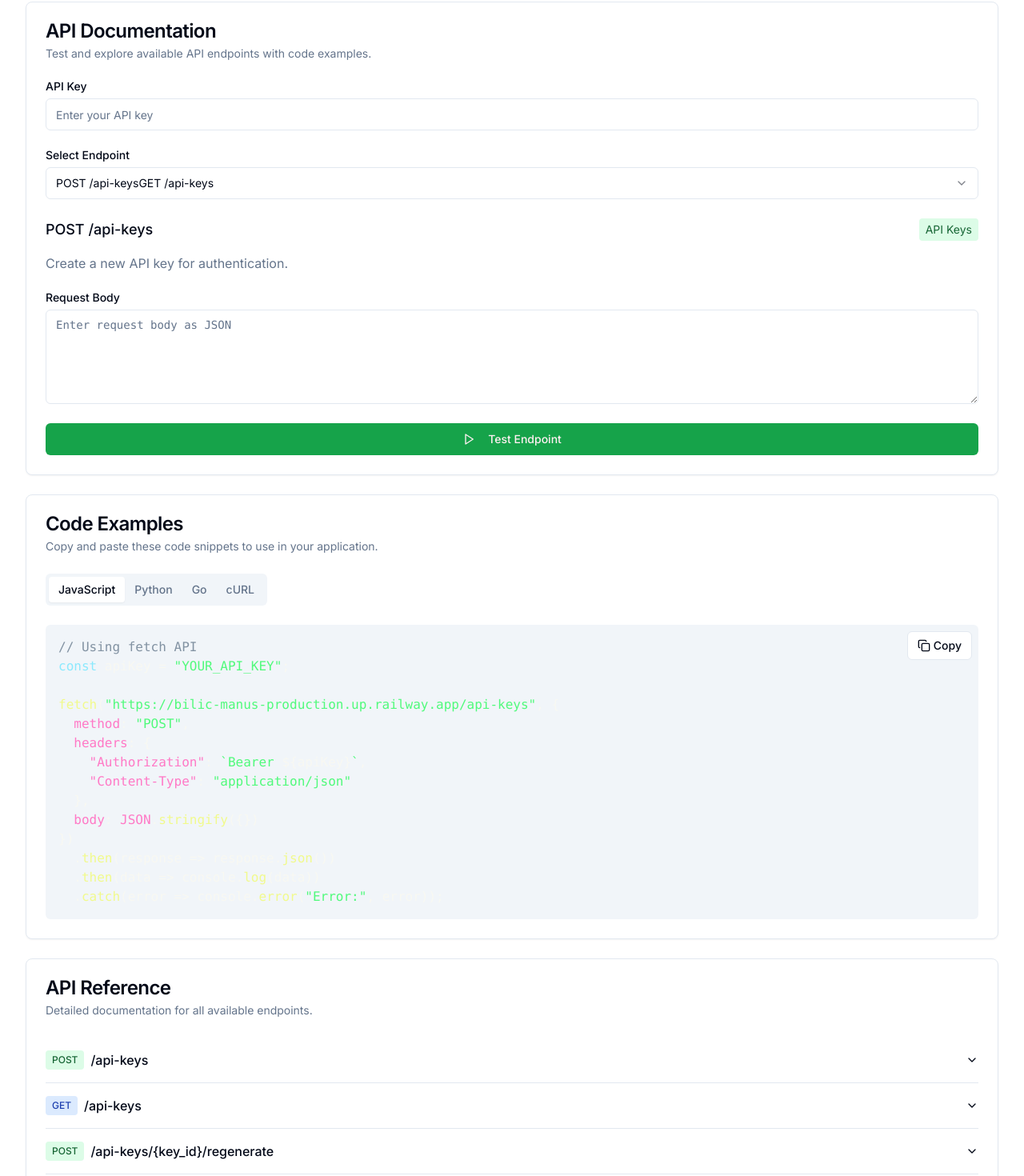
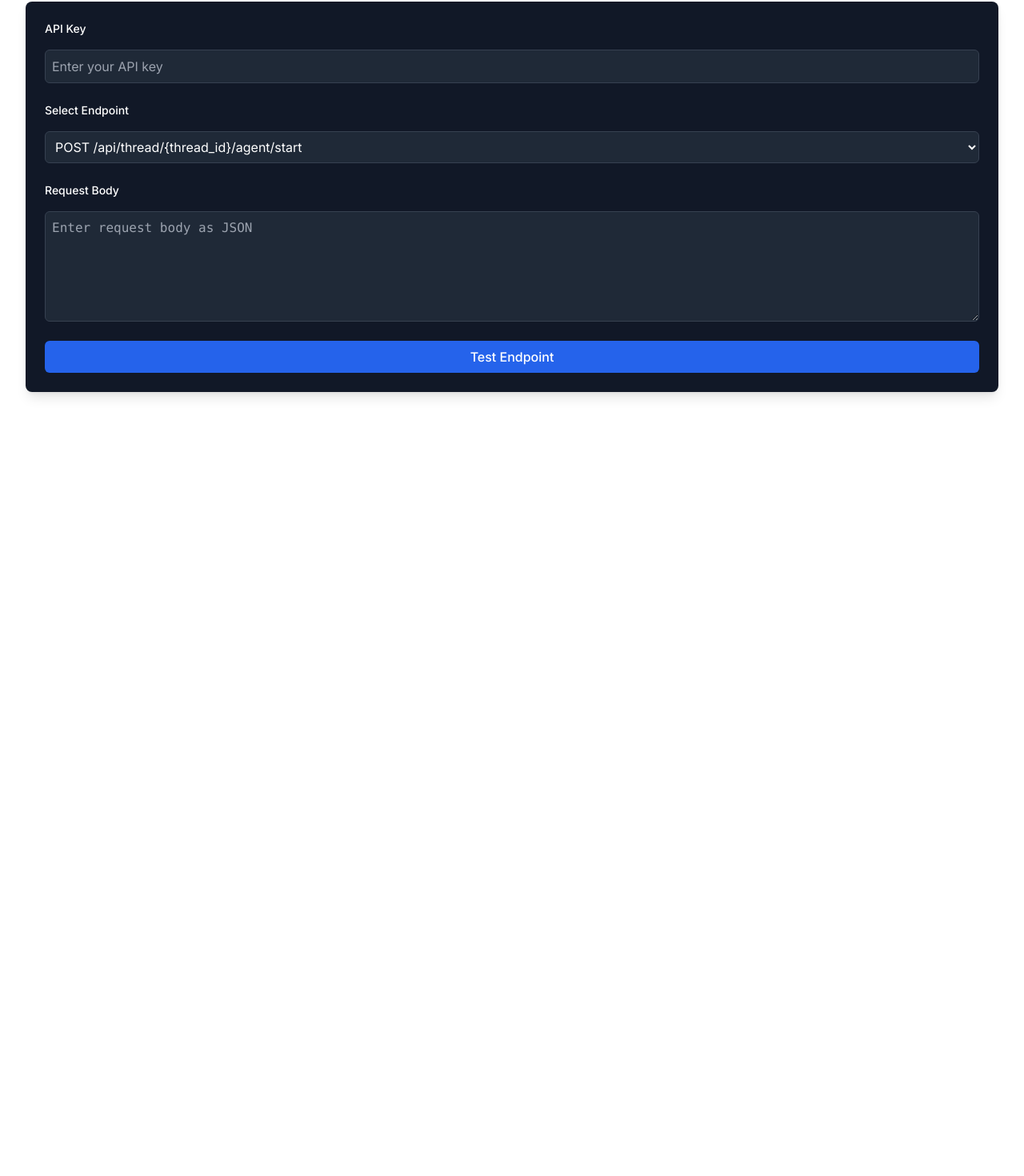
Before and after one commit to bilic-io/api-dashboard, a Next.js app: page /dashboard/docs in a window 1280 px wide. Shown: the part 199-1669 px from the top of the page at 80% size. After the commit the page ends 800 px from the top, so only its background shows below. Built offline with nearby package versions, Linux system fonts and the light colour scheme; sample sign-in values are in the browser's storage.

Commit message:
fix: bug fix and cleanup

```diff
--- a/components/api-documentation.tsx
+++ b/components/api-documentation.tsx
@@ -10,7 +10,7 @@ import { Textarea } from "@/components/ui/textarea"
 import { Select, SelectContent, SelectItem, SelectTrigger, SelectValue } from "@/components/ui/select"
 import { Copy, Play } from "lucide-react"
 import { useToast } from "@/hooks/use-toast"
-import { endpoints } from "@/lib/endpoints"
+import { updatedEndpoints as endpoints } from "@/lib/endpoints"
 import { CodeBlock } from "@/components/code-block"
 import { Accordion, AccordionContent, AccordionItem, AccordionTrigger } from "@/components/ui/accordion"
 
@@ -27,7 +27,7 @@ export function ApiDocumentation() {
     const endpoint = endpoints.find((e) => e.path === value)
     if (endpoint) {
       setSelectedEndpoint(endpoint)
-      setRequestBody(endpoint.defaultBody || "")
+      setRequestBody(endpoint.requestBody || "")
       setResponse(null)
     }
   }
@@ -195,195 +195,65 @@ func main() {
   }
 
   return (
-    <div className="grid gap-6 animate-fade-up">
-      <Card>
-        <CardHeader>
-          <CardTitle>API Documentation</CardTitle>
-          <CardDescription>Test and explore available API endpoints with code examples.</CardDescription>
-        </CardHeader>
-        <CardContent>
-          <div className="grid gap-6">
-            <div className="grid gap-2">
-              <Label htmlFor="api-key">API Key</Label>
-              <Input
+    <div className="grid gap-6 p-6 bg-gray-900 text-white rounded-lg shadow-lg">
+      <div className="grid gap-4">
+        <label htmlFor="api-key" className="text-sm font-medium">API Key</label>
+        <input
           id="api-key"
           type="password"
           placeholder="Enter your API key"
           value={apiKey}
           onChange={(e) => setApiKey(e.target.value)}
+          className="p-2 bg-gray-800 border border-gray-700 rounded-md focus:outline-none focus:ring-2 focus:ring-blue-500"
         />
       </div>
 
-            <div className="grid gap-2">
-              <Label htmlFor="endpoint">Select Endpoint</Label>
-              <Select onValueChange={handleEndpointChange} defaultValue={selectedEndpoint.path}>
-                <SelectTrigger>
-                  <SelectValue placeholder="Select an endpoint" />
-                </SelectTrigger>
-                <SelectContent>
+      <div className="grid gap-4">
+        <label htmlFor="endpoint" className="text-sm font-medium">Select Endpoint</label>
+        <select
+          id="endpoint"
+          onChange={(e) => handleEndpointChange(e.target.value)}
+          value={selectedEndpoint.path}
+          className="p-2 bg-gray-800 border border-gray-700 rounded-md focus:outline-none focus:ring-2 focus:ring-blue-500"
+        >
           {endpoints.map((endpoint) => (
-                    <SelectItem key={endpoint.path} value={endpoint.path}>
+            <option key={endpoint.path} value={endpoint.path}>
               {endpoint.method} {endpoint.path}
-                    </SelectItem>
+            </option>
           ))}
-                </SelectContent>
-              </Select>
+        </select>
       </div>
 
+      {selectedEndpoint.method !== "GET" && (
         <div className="grid gap-4">
-              <div className="flex items-center justify-between">
-                <h3 className="text-lg font-medium">
-                  {selectedEndpoint.method} {selectedEndpoint.path}
-                </h3>
-                <div className="text-sm px-2 py-1 rounded bg-green-100 text-green-800 dark:bg-green-900 dark:text-green-200">
-                  {selectedEndpoint.category}
-                </div>
-              </div>
-              <p className="text-muted-foreground">{selectedEndpoint.description}</p>
-            </div>
-
-            {(selectedEndpoint.method !== "GET" || selectedEndpoint.pathParams) && (
-              <div className="grid gap-2">
-                <Label htmlFor="request-body">Request Body</Label>
-                <Textarea
+          <label htmlFor="request-body" className="text-sm font-medium">Request Body</label>
+          <textarea
             id="request-body"
             placeholder="Enter request body as JSON"
             value={requestBody}
             onChange={(e) => setRequestBody(e.target.value)}
-                  className="font-mono"
+            className="p-2 bg-gray-800 border border-gray-700 rounded-md focus:outline-none focus:ring-2 focus:ring-blue-500 font-mono"
             rows={5}
           />
         </div>
       )}
 
-            <Button
+      <button
         onClick={handleTestEndpoint}
         disabled={loading}
-              className="w-full bg-green-600 hover:bg-green-700 transition-all"
+        className="p-2 bg-blue-600 hover:bg-blue-700 rounded-md text-white font-medium focus:outline-none focus:ring-2 focus:ring-blue-500"
       >
-              {loading ? (
-                <>
-                  <div className="animate-spin mr-2 h-4 w-4 border-2 border-b-transparent border-white rounded-full"></div>
-                  Testing...
-                </>
-              ) : (
-                <>
-                  <Play className="mr-2 h-4 w-4" />
-                  Test Endpoint
-                </>
-              )}
-            </Button>
+        {loading ? "Testing..." : "Test Endpoint"}
+      </button>
 
       {response && (
-              <div className="grid gap-2 animate-fade-in">
-                <Label>Response</Label>
-                <div className="p-4 bg-slate-100 dark:bg-slate-900 rounded-md overflow-auto max-h-60">
-                  <pre className="text-sm font-mono">{JSON.stringify(response, null, 2)}</pre>
-                </div>
-              </div>
-            )}
-          </div>
-        </CardContent>
-      </Card>
-
-      <Card>
-        <CardHeader>
-          <CardTitle>Code Examples</CardTitle>
-          <CardDescription>Copy and paste these code snippets to use in your application.</CardDescription>
-        </CardHeader>
-        <CardContent>
-          <Tabs defaultValue="javascript" value={language} onValueChange={setLanguage}>
-            <TabsList className="mb-4">
-              <TabsTrigger value="javascript">JavaScript</TabsTrigger>
-              <TabsTrigger value="python">Python</TabsTrigger>
-              <TabsTrigger value="go">Go</TabsTrigger>
-              <TabsTrigger value="curl">cURL</TabsTrigger>
-            </TabsList>
-            <TabsContent value={language} className="relative">
-              <CodeBlock code={getCodeSnippet(language)} language={language} />
-              <Button
-                variant="outline"
-                size="sm"
-                className="absolute top-2 right-2 gap-1"
-                onClick={() => handleCopyCode(getCodeSnippet(language))}
-              >
-                <Copy className="h-3 w-3" />
-                Copy
-              </Button>
-            </TabsContent>
-          </Tabs>
-        </CardContent>
-      </Card>
-
-      <Card>
-        <CardHeader>
-          <CardTitle>API Reference</CardTitle>
-          <CardDescription>Detailed documentation for all available endpoints.</CardDescription>
-        </CardHeader>
-        <CardContent>
-          <Accordion type="single" collapsible className="w-full">
-            {endpoints.map((endpoint, index) => (
-              <AccordionItem key={index} value={`item-${index}`}>
-                <AccordionTrigger className="hover:no-underline">
-                  <div className="flex items-center gap-2">
-                    <span
-                      className={`px-2 py-1 text-xs rounded ${
-                        endpoint.method === "GET"
-                          ? "bg-blue-100 text-blue-800 dark:bg-blue-900 dark:text-blue-200"
-                          : endpoint.method === "POST"
-                            ? "bg-green-100 text-green-800 dark:bg-green-900 dark:text-green-200"
-                            : endpoint.method === "PUT"
-                              ? "bg-amber-100 text-amber-800 dark:bg-amber-900 dark:text-amber-200"
-                              : "bg-red-100 text-red-800 dark:bg-red-900 dark:text-red-200"
-                      }`}
-                    >
-                      {endpoint.method}
-                    </span>
-                    <span>{endpoint.path}</span>
-                  </div>
-                </AccordionTrigger>
-                <AccordionContent>
-                  <div className="grid gap-4 pl-2">
-                    <div>
-                      <h4 className="font-medium">Description</h4>
-                      <p className="text-muted-foreground">{endpoint.description}</p>
-                    </div>
-
-                    {endpoint.pathParams && endpoint.pathParams.length > 0 && (
-                      <div>
-                        <h4 className="font-medium">Path Parameters</h4>
-                        <ul className="list-disc list-inside text-muted-foreground">
-                          {endpoint.pathParams.map((param) => (
-                            <li key={param}>{param}</li>
-                          ))}
-                        </ul>
-                      </div>
-                    )}
-
-                    {endpoint.requestBody && (
-                      <div>
-                        <h4 className="font-medium">Request Body</h4>
-                        <pre className="p-2 bg-slate-100 dark:bg-slate-900 rounded-md text-xs font-mono">
-                          {JSON.stringify(JSON.parse(endpoint.requestBody), null, 2)}
-                        </pre>
-                      </div>
-                    )}
-
-                    {endpoint.responseExample && (
-                      <div>
-                        <h4 className="font-medium">Response Example</h4>
-                        <pre className="p-2 bg-slate-100 dark:bg-slate-900 rounded-md text-xs font-mono">
-                          {JSON.stringify(JSON.parse(endpoint.responseExample), null, 2)}
+        <div className="grid gap-4">
+          <label className="text-sm font-medium">Response</label>
+          <pre className="p-4 bg-gray-800 border border-gray-700 rounded-md overflow-auto max-h-60">
+            {JSON.stringify(response, null, 2)}
           </pre>
         </div>
       )}
     </div>
-                </AccordionContent>
-              </AccordionItem>
-            ))}
-          </Accordion>
-        </CardContent>
-      </Card>
-    </div>
   )
 }
--- a/lib/api.ts
+++ b/lib/api.ts
@@ -1,6 +1,6 @@
 import type { ApiKey, ApiKeyResponse } from "./types"
 
-const BASE_URL = "https://bilic-manus-production.up.railway.app/api"
+const BASE_URL = "http://localhost:8000/api"
 
 // Helper function to handle API responses
 async function handleResponse<T>(response: Response): Promise<T> {
--- a/lib/endpoints.ts
+++ b/lib/endpoints.ts
@@ -1,124 +1,51 @@
-import type { Endpoint } from "./types"
+// import { endpoints } from "@/lib/endpoints";
 
-export const endpoints: Endpoint[] = [
+export const updatedEndpoints = [
   {
-    path: "/api-keys",
+    path: "/api/thread/{thread_id}/agent/start",
     method: "POST",
-    description: "Create a new API key for authentication.",
-    category: "API Keys",
+    description: "Start an agent for a specific thread in the background.",
+    category: "Agent Management",
+    pathParams: ["thread_id"],
     requestBody: JSON.stringify({
-      description: "My API Key",
-    }),
-    responseExample: JSON.stringify({
-      key_id: "uuid-example",
-      api_key: "your-api-key-value",
-      created_at: "2023-01-01T00:00:00Z",
-      description: "My API Key",
-    }),
-    defaultBody: JSON.stringify(
-      {
-        description: "My API Key",
-      },
-      null,
-      2,
-    ),
+      model_name: "anthropic/claude-3-7-sonnet-latest",
+      enable_thinking: false,
+      reasoning_effort: "low",
+      stream: true,
+      enable_context_manager: false,
+    }, null, 2),
+    responseExample: JSON.stringify({ success: true, message: "Agent started." }, null, 2),
   },
   {
-    path: "/api-keys",
-    method: "GET",
-    description: "List all active API keys for the authenticated user.",
-    category: "API Keys",
-    responseExample: JSON.stringify([
-      {
-        key_id: "uuid-example-1",
-        created_at: "2023-01-01T00:00:00Z",
-        description: "Production API Key",
-        last_used: "2023-01-02T00:00:00Z",
-      },
-      {
-        key_id: "uuid-example-2",
-        created_at: "2023-01-03T00:00:00Z",
-        description: "Development API Key",
-        last_used: null,
-      },
-    ]),
+    path: "/api/agent-run/{agent_run_id}/stop",
+    method: "POST",
+    description: "Stop a running agent.",
+    category: "Agent Management",
+    pathParams: ["agent_run_id"],
+    responseExample: JSON.stringify({ success: true, message: "Agent stopped." }, null, 2),
   },
   {
-    path: "/api-keys/{key_id}/regenerate",
-    method: "POST",
-    description: "Regenerate an existing API key. The old key will be invalidated immediately.",
-    category: "API Keys",
-    pathParams: ["key_id"],
-    responseExample: JSON.stringify({
-      key_id: "uuid-example",
-      api_key: "new-api-key-value",
-      created_at: "2023-01-04T00:00:00Z",
-      description: "My API Key",
-    }),
-    defaultBody: JSON.stringify(
-      {
-        key_id: "your-key-id",
-      },
-      null,
-      2,
-    ),
+    path: "/api/thread/{thread_id}/agent-runs",
+    method: "GET",
+    description: "Get all agent runs for a thread.",
+    category: "Agent Management",
+    pathParams: ["thread_id"],
+    responseExample: JSON.stringify({ agent_runs: [] }, null, 2),
   },
   {
-    path: "/api-keys/{key_id}",
-    method: "DELETE",
-    description: "Delete an API key. The key will be immediately invalidated.",
-    category: "API Keys",
-    pathParams: ["key_id"],
-    defaultBody: JSON.stringify(
-      {
-        key_id: "your-key-id",
-      },
-      null,
-      2,
-    ),
+    path: "/api/signup",
+    method: "POST",
+    description: "Signup a new user.",
+    category: "Authentication",
+    requestBody: JSON.stringify({ email: "user@example.com", password: "password123" }, null, 2),
+    responseExample: JSON.stringify({ access_token: "token", token_type: "bearer" }, null, 2),
   },
   {
-    path: "/signup",
+    path: "/api/signin",
     method: "POST",
-    description: "Register a new user account.",
-    category: "API Keys",
-    requestBody: JSON.stringify({
-      email: "user@example.com",
-      password: "your-secure-password",
-    }),
-    responseExample: JSON.stringify({
-      access_token: "jwt-token-example",
-      token_type: "bearer",
-    }),
-    defaultBody: JSON.stringify(
-      {
-        email: "user@example.com",
-        password: "your-secure-password",
-      },
-      null,
-      2,
-    ),
+    description: "Signin an existing user.",
+    category: "Authentication",
+    requestBody: JSON.stringify({ email: "user@example.com", password: "password123" }, null, 2),
+    responseExample: JSON.stringify({ access_token: "token", token_type: "bearer" }, null, 2),
   },
-  {
-    path: "/signin",
-    method: "POST",
-    description: "Authenticate and get an access token.",
-    category: "API Keys",
-    requestBody: JSON.stringify({
-      email: "user@example.com",
-      password: "your-secure-password",
-    }),
-    responseExample: JSON.stringify({
-      access_token: "jwt-token-example",
-      token_type: "bearer",
-    }),
-    defaultBody: JSON.stringify(
-      {
-        email: "user@example.com",
-        password: "your-secure-password",
-      },
-      null,
-      2,
-    ),
-  },
-]
+];
--- a/package.json
+++ b/package.json
@@ -47,6 +47,7 @@
     "lucide-react": "^0.454.0",
     "next": "15.2.4",
     "next-themes": "^0.4.4",
+    "prismjs": "latest",
     "react": "^19",
     "react-day-picker": "8.10.1",
     "react-dom": "^19",
@@ -54,11 +55,11 @@
     "react-resizable-panels": "^2.1.7",
     "recharts": "2.15.0",
     "sonner": "^1.7.1",
+    "swagger-ui-react": "^5.21.0",
     "tailwind-merge": "^2.5.5",
     "tailwindcss-animate": "^1.0.7",
     "vaul": "^0.9.6",
-    "zod": "^3.24.1",
-    "prismjs": "latest"
+    "zod": "^3.24.1"
   },
   "devDependencies": {
     "@types/node": "^22",
```
Also changed, not shown: 1 other file (tests, documents, lock files or other folders). Lines whose indentation alone changed are shown as unchanged.
